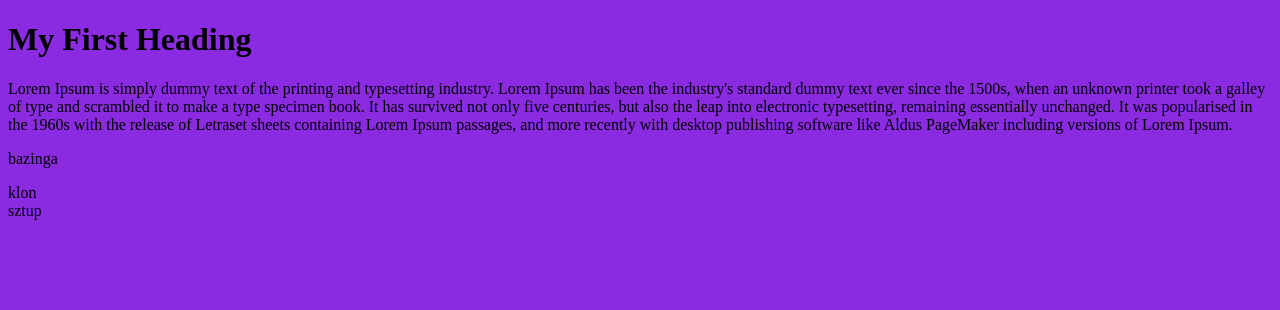
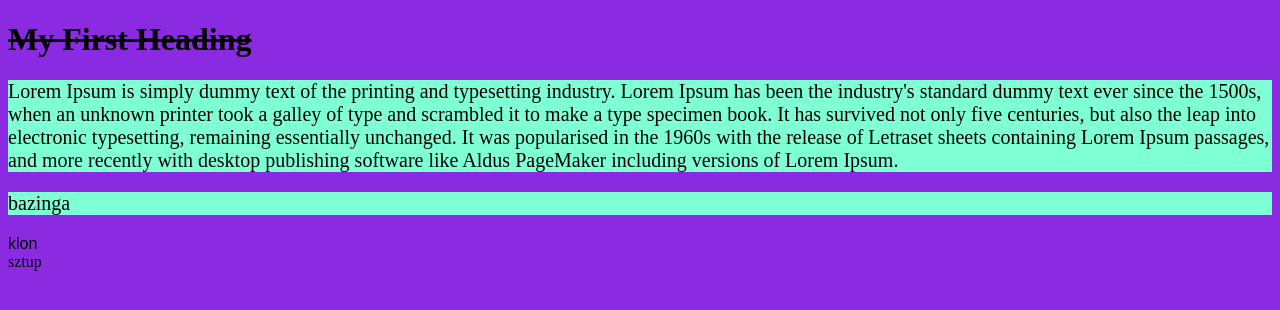
Before and after one commit to DRXassaulthelicopter/test_na_zajecia, a plain HTML site: page index.html in a window 1280 px wide. Drawn offline with Linux system fonts and the light colour scheme.

Commit message:
wspolny
commit message

commit message

```diff
--- a/index.html
+++ b/index.html
@@ -6,6 +6,19 @@
     body{
         background-color: blueviolet;
     }
+    h1{
+        text-decoration: line-through;
+    }
+    h3{
+        color: blue;
+    }
+    p{
+        background-color: aquamarine;
+        font-size: 20px;
+    }
+section{
+    font-family: Arial, Helvetica, sans-serif;
+}
 </style>
 </head>
 <body>
```
